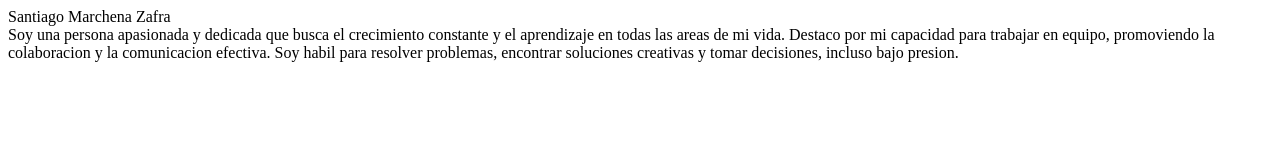
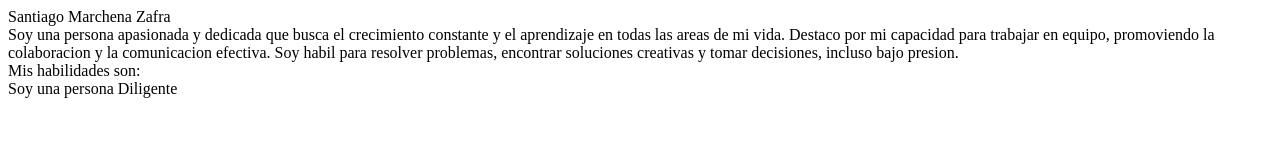
Before and after one commit to Santiago-Marchena/Ejercicio_Portafolio_Rubrica, a plain HTML site: page index.html in a window 1280 px wide. Drawn offline with Linux system fonts and the light colour scheme.

Commit message:
third commit

```diff
--- a/index.html
+++ b/index.html
@@ -8,6 +8,7 @@
 <body>
     <div>Santiago Marchena Zafra</div>
     <div>Soy una persona apasionada y dedicada que busca el crecimiento constante y el aprendizaje en todas las areas de mi vida. Destaco por mi capacidad para trabajar en equipo, promoviendo la colaboracion y la comunicacion efectiva. Soy habil para resolver problemas, encontrar soluciones creativas y tomar decisiones, incluso bajo presion.</div>
-
+    <div>Mis habilidades son:</div>
+    <div>Soy una persona Diligente</div>
 </body>
 </html>
```
